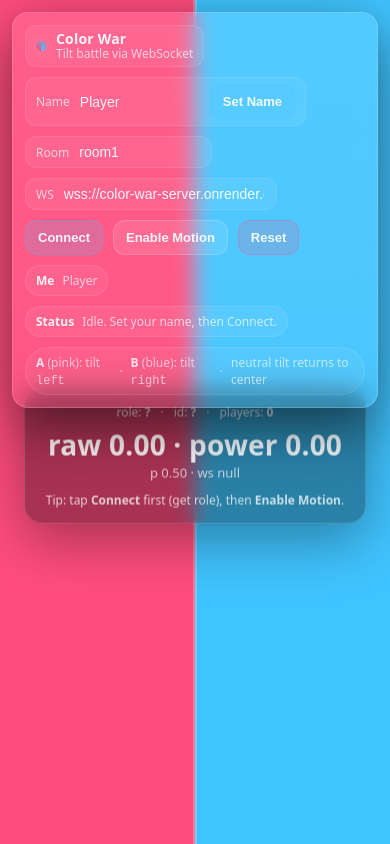
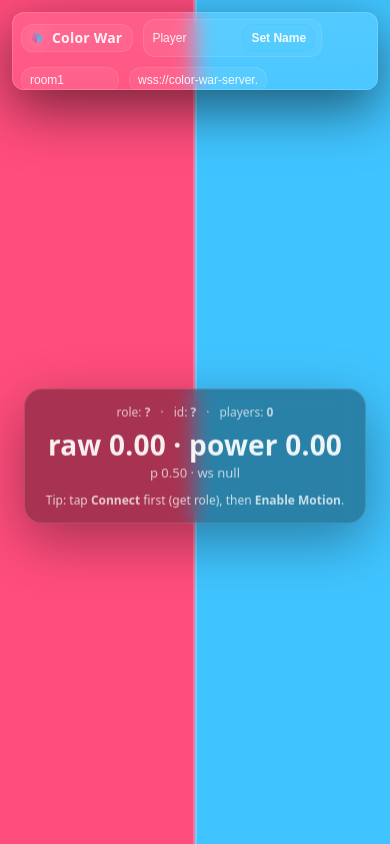
Before and after one commit to preetystar-cindy/color-war-all, a plain HTML site: page docs/index.html in a window 390 px wide. Drawn offline with Linux system fonts and the light colour scheme.

Commit message:
Update index.html

```diff
--- a/docs/index.html
+++ b/docs/index.html
@@ -254,6 +254,54 @@
       input.wide{ width: 200px; }
       .big{ font-size: 28px; }
     }
+    /* ===== MOBILE COMPACT MODE ===== */
+@media (max-width: 600px) {
+
+  .panel {
+    padding: 6px 8px;
+    border-radius: 12px;
+  }
+
+  .row {
+    gap: 6px;
+  }
+
+  .brand .subtitle {
+    display: none;
+  }
+
+  .field {
+    padding: 4px 6px;
+  }
+
+  label {
+    display: none;
+  }
+
+  input {
+    width: 80px;
+    font-size: 12px;
+  }
+
+  input.wide {
+    width: 120px;
+  }
+
+  button {
+    padding: 6px 8px;
+    font-size: 12px;
+  }
+
+  .statusLine {
+    display: none;
+  }
+
+  .panel {
+    max-height: 64px;
+    overflow: hidden;
+  }
+}
+
   </style>
 </head>
 
```
